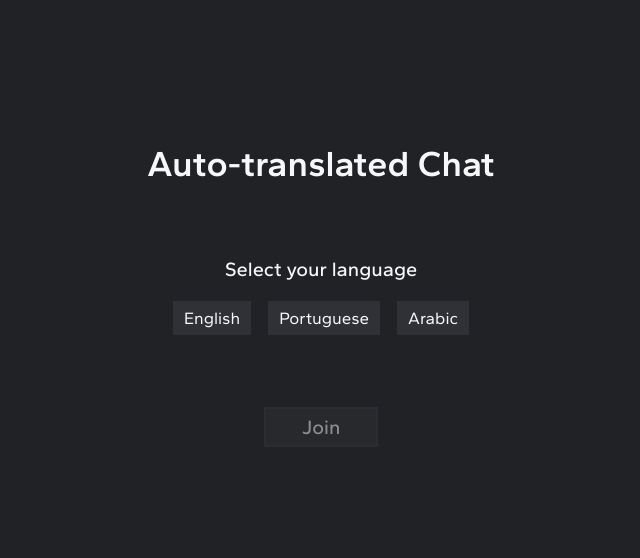
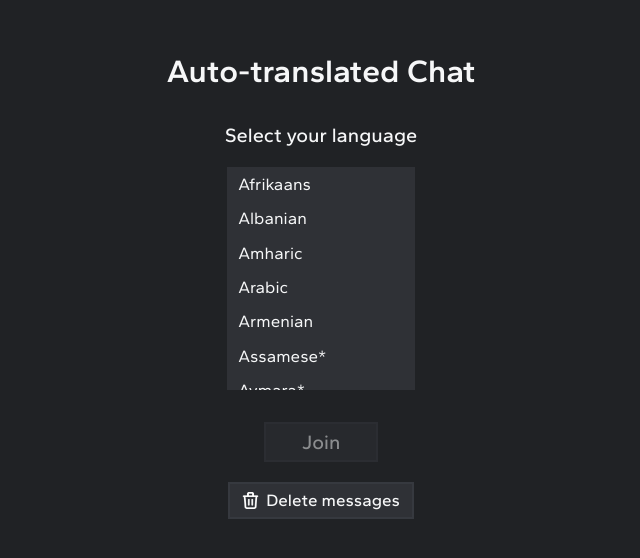
Before and after one commit to kelio-mv/auto-translated-chat, a React (Vite) app: page / in a window 1280 px wide. Shown: the part 106-664 px from the top of the page, without its empty margins (319-959 px from the left). Built offline with nearby package versions, Linux system fonts and the light colour scheme.

Commit message:
Added several languages / delete messages btn

```diff
--- a/src/App.css
+++ b/src/App.css
@@ -9,10 +9,11 @@
   --fs-small: 16px;
   --fs-medium: 17px;
   --fs-large: 20px;
-  --fs-largest: 36px;
+  --fs-largest: 32px;
   --border-radius: 8px;
   --spacing-small: 7px;
   --spacing-medium: 12px;
+  --line-height: 1.2;
 }
 
 * {
@@ -27,6 +28,7 @@ body,
 #root {
   height: 100%;
   font: var(--fs-medium) "Gantari", sans-serif;
+  line-height: var(--line-height);
 }
 
 #root {
@@ -36,6 +38,7 @@ body,
   justify-content: center;
   background: var(--bg-primary);
   color: var(--clr-text);
+  overflow: hidden;
 }
 
 /* Scrollbar */
--- a/src/components/Chat.css
+++ b/src/components/Chat.css
@@ -54,6 +54,7 @@
     cursor: pointer;
 }
 
+#clear-history-btn,
 #send-message-btn img {
     width: 23px;
 }
--- a/src/components/Chat.jsx
+++ b/src/components/Chat.jsx
@@ -130,7 +130,9 @@ export default class Chat extends React.Component {
             />
           ))}
         </div>
+
         <div id="retranslation">{this.state.retranslation || "[Retranslated message]"}</div>
+
         <div id="input-area">
           <input
             id="message-input"
--- a/src/components/Home.css
+++ b/src/components/Home.css
@@ -1,6 +1,6 @@
 #app-title {
     font-size: var(--fs-largest);
-    margin-bottom: 2em;
+    margin-bottom: 1em;
 }
 
 #label-select-lang {
@@ -10,11 +10,12 @@
 }
 
 #lang-selector {
-    margin-bottom: calc(2 * var(--fs-largest));
+    margin-bottom: var(--fs-largest);
 }
 
 button {
     padding: 6px 36px;
+    margin-bottom: 1em;
     background: var(--bg-secondary);
     color: inherit;
     border: 2px solid var(--bg-tertiary);
@@ -32,3 +33,15 @@ button:hover:not(:disabled) {
     background: var(--bg-tertiary);
     cursor: pointer;
 }
+
+#delete-messages {
+    display: flex;
+    align-items: center;
+    gap: var(--spacing-small);
+    padding: 6px 12px;
+    font-size: var(--fs-medium);
+}
+
+#delete-messages img {
+    width: var(--fs-medium)
+}
--- a/src/components/Home.jsx
+++ b/src/components/Home.jsx
@@ -1,5 +1,6 @@
 import { useState } from "react";
 import { Select, Option } from "./Select";
+import languages from "./languages";
 import "./Home.css";
 
 export default function Home(props) {
@@ -11,16 +12,16 @@ export default function Home(props) {
   // Variables
   const [language, setLanguage] = useState(null);
   const [connecting, setConnecting] = useState(false);
-  const languages = [
-    { name: "English", id: "en" },
-    { name: "Portuguese", id: "pt" },
-    { name: "Arabic", id: "ar" },
-  ];
 
   // Functions
   const connect = () => {
     setConnecting(true);
     network.connect("auto-translated-text");
+  };
+
+  const deleteMessages = () => {
+    localStorage.messages = "[]";
+    alert("All the messages were deleted!");
   };
 
   return (
@@ -40,6 +41,9 @@ export default function Home(props) {
       <button disabled={language === null || connecting} onClick={connect}>
         Join
       </button>
+      <button id="delete-messages" onClick={deleteMessages}>
+        <img src="trash.png" alt="trash" /> Delete messages
+      </button>
     </>
   );
 }
--- a/src/components/Select.css
+++ b/src/components/Select.css
@@ -1,7 +1,8 @@
 .select {
     display: flex;
-    width: max-content;
-    gap: 1rem;
+    flex-direction: column;
+    height: calc(6.5 * 34.3906px);
+    overflow: auto;
 }
 
 .select.disabled {
--- /dev/null
+++ b/src/components/languages.js
@@ -0,0 +1,136 @@
+export default [
+  { name: "Afrikaans", id: "af" },
+  { name: "Albanian", id: "sq" },
+  { name: "Amharic", id: "am" },
+  { name: "Arabic", id: "ar" },
+  { name: "Armenian", id: "hy" },
+  { name: "Assamese*", id: "as" },
+  { name: "Aymara*", id: "ay" },
+  { name: "Azerbaijani", id: "az" },
+  { name: "Bambara*", id: "bm" },
+  { name: "Basque", id: "eu" },
+  { name: "Belarusian", id: "be" },
+  { name: "Bengali", id: "bn" },
+  { name: "Bhojpuri*", id: "bho" },
+  { name: "Bosnian", id: "bs" },
+  { name: "Bulgarian", id: "bg" },
+  { name: "Catalan", id: "ca" },
+  { name: "Cebuano", id: "ceb" },
+  { name: "Chinese (Simplified)", id: "zh-CN or zh (BCP-47)" },
+  { name: "Chinese (Traditional)", id: "zh-TW (BCP-47)" },
+  { name: "Corsican", id: "co" },
+  { name: "Croatian", id: "hr" },
+  { name: "Czech", id: "cs" },
+  { name: "Danish", id: "da" },
+  { name: "Dhivehi*", id: "dv" },
+  { name: "Dogri*", id: "doi" },
+  { name: "Dutch", id: "nl" },
+  { name: "English", id: "en" },
+  { name: "Esperanto", id: "eo" },
+  { name: "Estonian", id: "et" },
+  { name: "Ewe*", id: "ee" },
+  { name: "Filipino (Tagalog)", id: "fil" },
+  { name: "Finnish", id: "fi" },
+  { name: "French", id: "fr" },
+  { name: "Frisian", id: "fy" },
+  { name: "Galician", id: "gl" },
+  { name: "Georgian", id: "ka" },
+  { name: "German", id: "de" },
+  { name: "Greek", id: "el" },
+  { name: "Guarani*", id: "gn" },
+  { name: "Gujarati", id: "gu" },
+  { name: "Haitian Creole", id: "ht" },
+  { name: "Hausa", id: "ha" },
+  { name: "Hawaiian", id: "haw" },
+  { name: "Hebrew", id: "he or iw" },
+  { name: "Hindi", id: "hi" },
+  { name: "Hmong", id: "hmn" },
+  { name: "Hungarian", id: "hu" },
+  { name: "Icelandic", id: "is" },
+  { name: "Igbo", id: "ig" },
+  { name: "Ilocano*", id: "ilo" },
+  { name: "Indonesian", id: "id" },
+  { name: "Irish", id: "ga" },
+  { name: "Italian", id: "it" },
+  { name: "Japanese", id: "ja" },
+  { name: "Javanese", id: "jv or jw" },
+  { name: "Kannada", id: "kn" },
+  { name: "Kazakh", id: "kk" },
+  { name: "Khmer", id: "km" },
+  { name: "Kinyarwanda", id: "rw" },
+  { name: "Konkani*", id: "gom" },
+  { name: "Korean", id: "ko" },
+  { name: "Krio*", id: "kri" },
+  { name: "Kurdish", id: "ku" },
+  { name: "Kurdish (Sorani)*", id: "ckb" },
+  { name: "Kyrgyz", id: "ky" },
+  { name: "Lao", id: "lo" },
+  { name: "Latin", id: "la" },
+  { name: "Latvian", id: "lv" },
+  { name: "Lingala*", id: "ln" },
+  { name: "Lithuanian", id: "lt" },
+  { name: "Luganda*", id: "lg" },
+  { name: "Luxembourgish", id: "lb" },
+  { name: "Macedonian", id: "mk" },
+  { name: "Maithili*", id: "mai" },
+  { name: "Malagasy", id: "mg" },
+  { name: "Malay", id: "ms" },
+  { name: "Malayalam", id: "ml" },
+  { name: "Maltese", id: "mt" },
+  { name: "Maori", id: "mi" },
+  { name: "Marathi", id: "mr" },
+  { name: "Meiteilon (Manipuri)*", id: "mni-Mtei" },
+  { name: "Mizo*", id: "lus" },
+  { name: "Mongolian", id: "mn" },
+  { name: "Myanmar (Burmese)", id: "my" },
+  { name: "Nepali", id: "ne" },
+  { name: "Norwegian", id: "no" },
+  { name: "Nyanja (Chichewa)", id: "ny" },
+  { name: "Odia (Oriya)", id: "or" },
+  { name: "Oromo*", id: "om" },
+  { name: "Pashto", id: "ps" },
+  { name: "Persian", id: "fa" },
+  { name: "Polish", id: "pl" },
+  { name: "Portuguese", id: "pt" },
+  { name: "Punjabi", id: "pa" },
+  { name: "Quechua*", id: "qu" },
+  { name: "Romanian", id: "ro" },
+  { name: "Russian", id: "ru" },
+  { name: "Samoan", id: "sm" },
+  { name: "Sanskrit*", id: "sa" },
+  { name: "Scots Gaelic", id: "gd" },
+  { name: "Sepedi*", id: "nso" },
+  { name: "Serbian", id: "sr" },
+  { name: "Sesotho", id: "st" },
+  { name: "Shona", id: "sn" },
+  { name: "Sindhi", id: "sd" },
+  { name: "Sinhala (Sinhalese)", id: "si" },
+  { name: "Slovak", id: "sk" },
+  { name: "Slovenian", id: "sl" },
+  { name: "Somali", id: "so" },
+  { name: "Spanish", id: "es" },
+  { name: "Sundanese", id: "su" },
+  { name: "Swahili", id: "sw" },
+  { name: "Swedish", id: "sv" },
+  { name: "Tagalog (Filipino)", id: "tl" },
+  { name: "Tajik", id: "tg" },
+  { name: "Tamil", id: "ta" },
+  { name: "Tatar", id: "tt" },
+  { name: "Telugu", id: "te" },
+  { name: "Thai", id: "th" },
+  { name: "Tigrinya*", id: "ti" },
+  { name: "Tsonga*", id: "ts" },
+  { name: "Turkish", id: "tr" },
+  { name: "Turkmen", id: "tk" },
+  { name: "Twi (Akan)*", id: "ak" },
+  { name: "Ukrainian", id: "uk" },
+  { name: "Urdu", id: "ur" },
+  { name: "Uyghur", id: "ug" },
+  { name: "Uzbek", id: "uz" },
+  { name: "Vietnamese", id: "vi" },
+  { name: "Welsh", id: "cy" },
+  { name: "Xhosa", id: "xh" },
+  { name: "Yiddish", id: "yi" },
+  { name: "Yoruba", id: "yo" },
+  { name: "Zulu", id: "z" },
+];
```
Also changed, not shown: public/trash.png (added).
